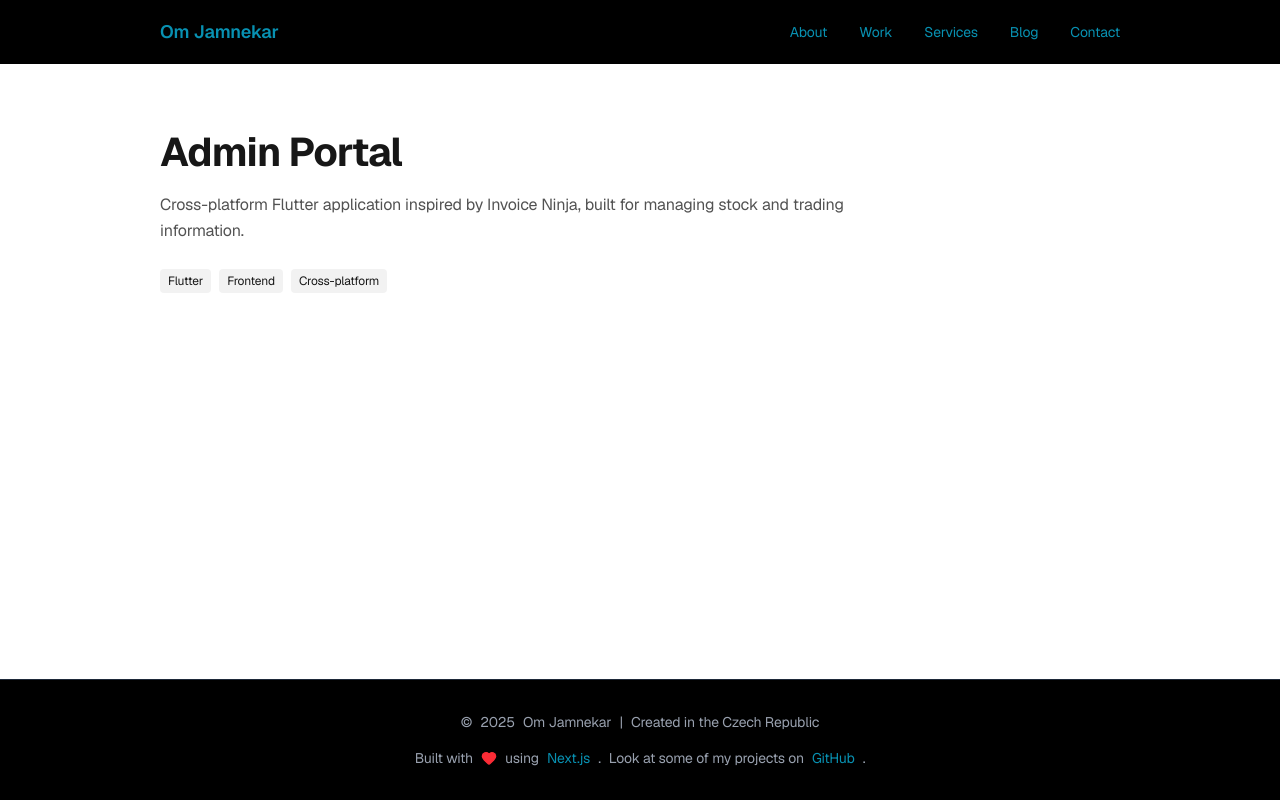
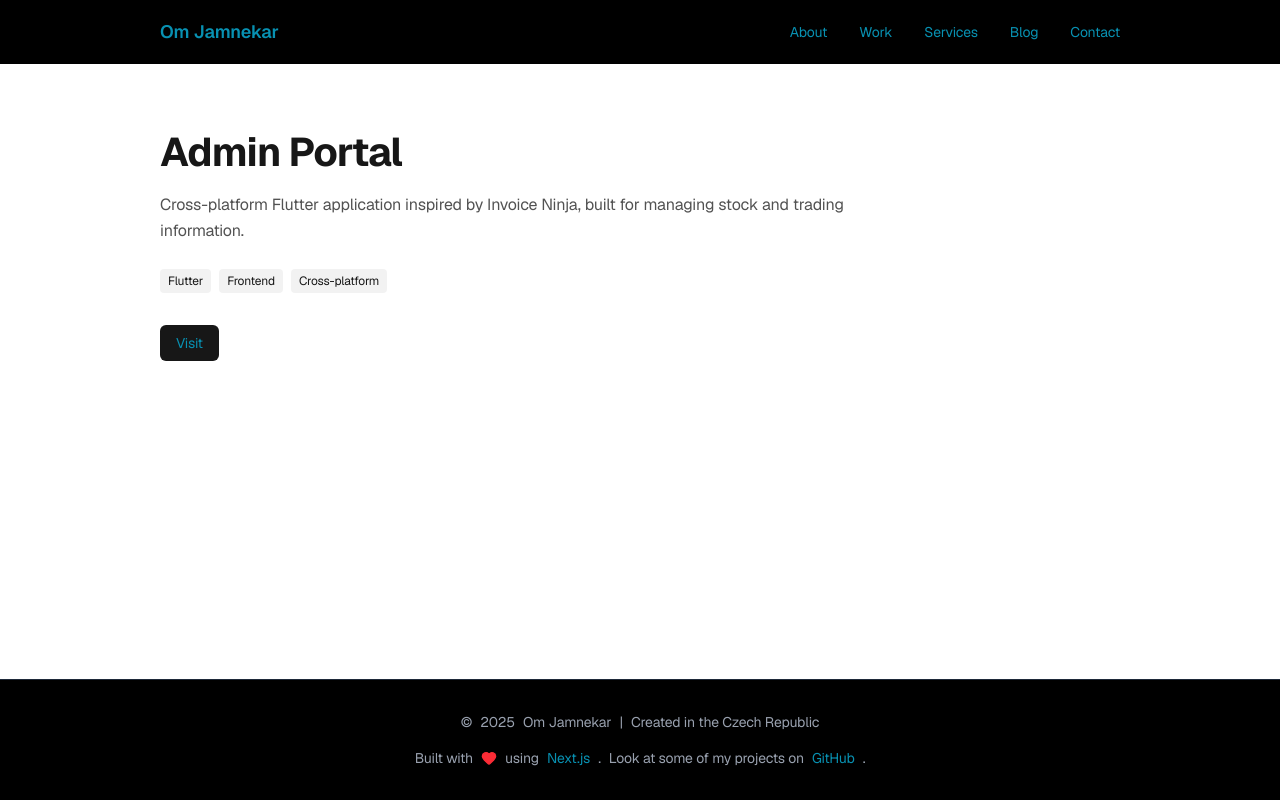
Before and after one commit to omjamnekar/om-jamnekar, a Next.js app: page /projects/admin-portal in a window 1280 px wide. Built offline with nearby package versions, Linux system fonts and the light colour scheme.

Commit message:
added deployment resolve

```diff
--- a/src/app/projects/[slug]/page.tsx
+++ b/src/app/projects/[slug]/page.tsx
@@ -32,12 +32,12 @@ export default async function ProjectPage({ params }: { params: Promise<{ slug:
           ))}
         </div>
         <div className="mt-8 flex gap-4">
-          {project.url && (
-            <a href={project.url} target="_blank" rel="noopener noreferrer" className="px-4 py-2 rounded-md bg-foreground text-background text-sm">Visit</a>
+          {project.image && (
+            <a href={project.image} target="_blank" rel="noopener noreferrer" className="px-4 py-2 rounded-md bg-foreground text-background text-sm">Visit</a>
           )}
-          {project.repo && (
+          {/* {project. && (
             <a href={project.repo} target="_blank" rel="noopener noreferrer" className="px-4 py-2 rounded-md border border-black/10 dark:border-white/20 text-sm">Source</a>
-          )}
+          )} */}
         </div>
       </Container>
     </div>
```
